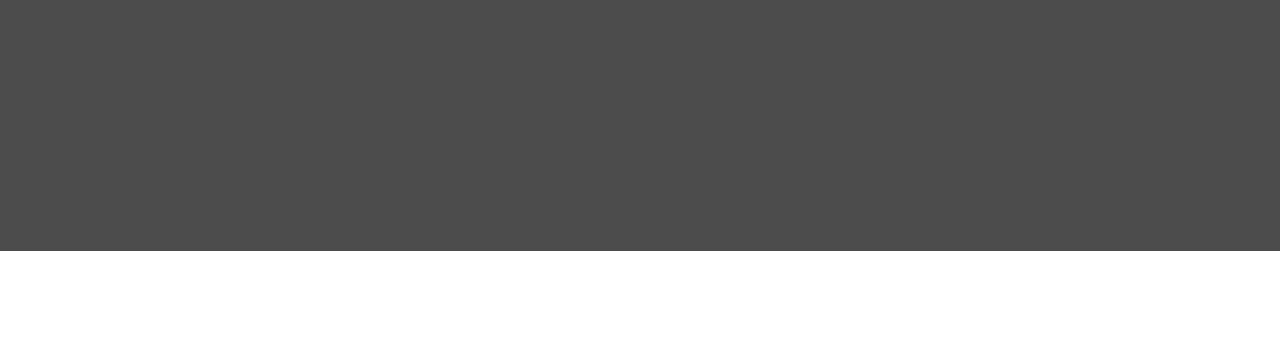
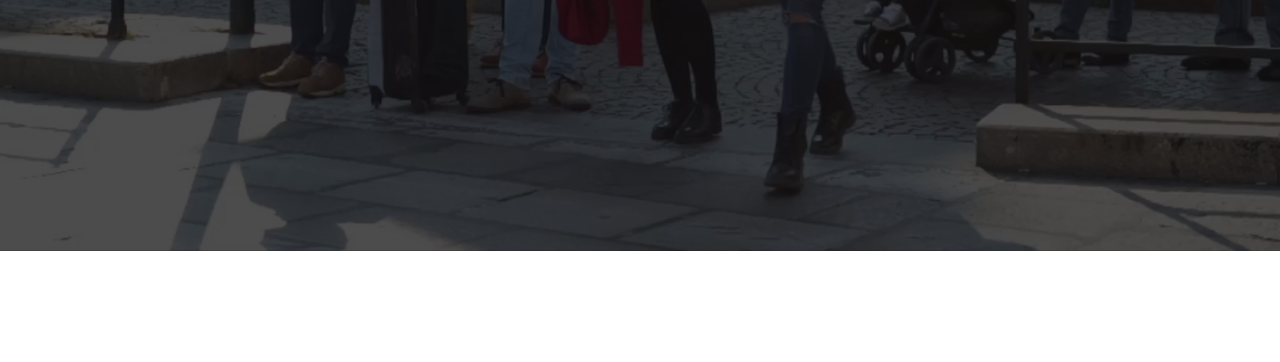
Before and after one commit to xamxixixo/yanimastudio.github.io, a plain HTML site: page index.html in a window 1280 px wide. Shown: the part 549-911 px from the top of the page. Drawn offline with nearby package versions, Linux system fonts and the light colour scheme.

Commit message:
Update index.html

```diff
--- a/index.html
+++ b/index.html
@@ -70,7 +70,7 @@
 	<!-- end Header -->
 
 	<!-- start slider and home section -->
-	<section id="home" class="home video-bg" data-vide-bg="media/yanima-portfolio-slideshow1-small.mp4" data-vide-options="position: 50% 50%">
+	<section id="home" class="home video-bg" data-vide-bg="media/dvideo-1.jpg" data-vide-options="position: 50% 50%">
         <div class="home-top-banner background-transparent">
             <div class="display-table">
                 <div class="display-table-cell">
```
